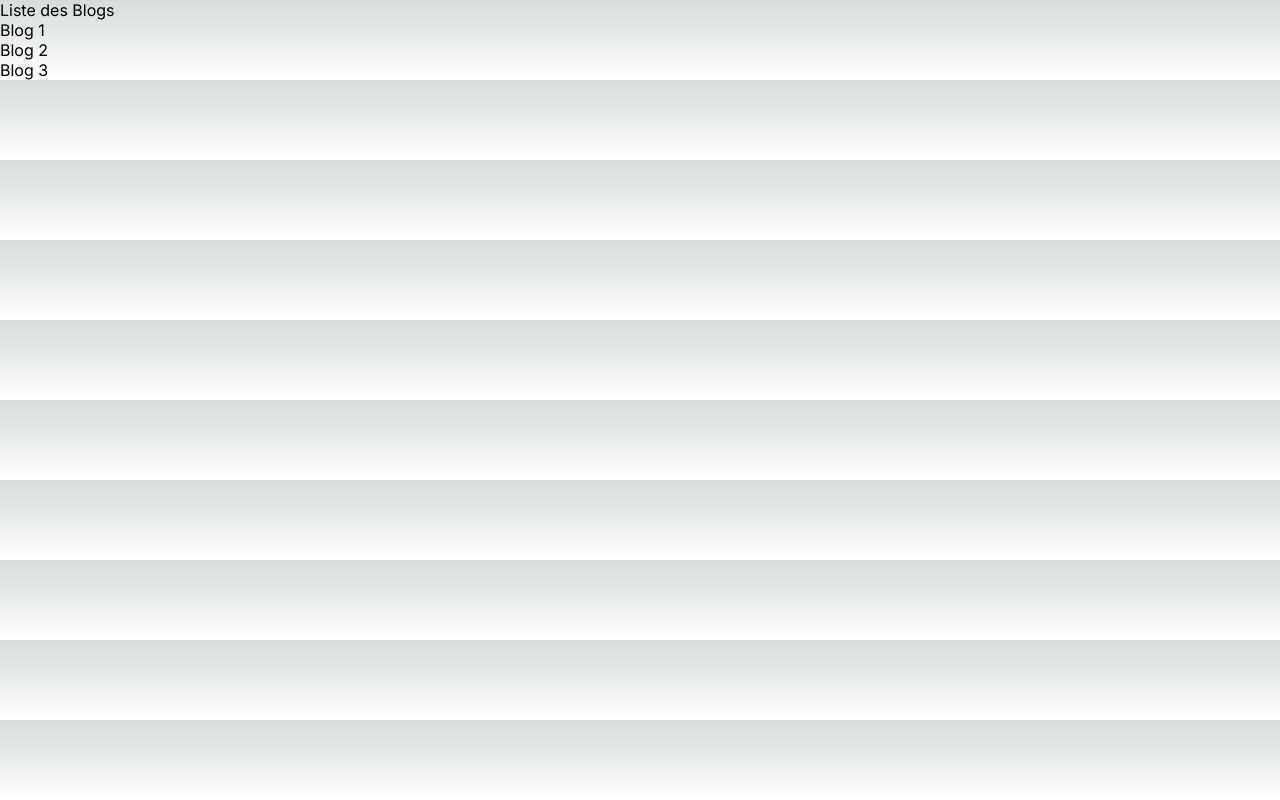
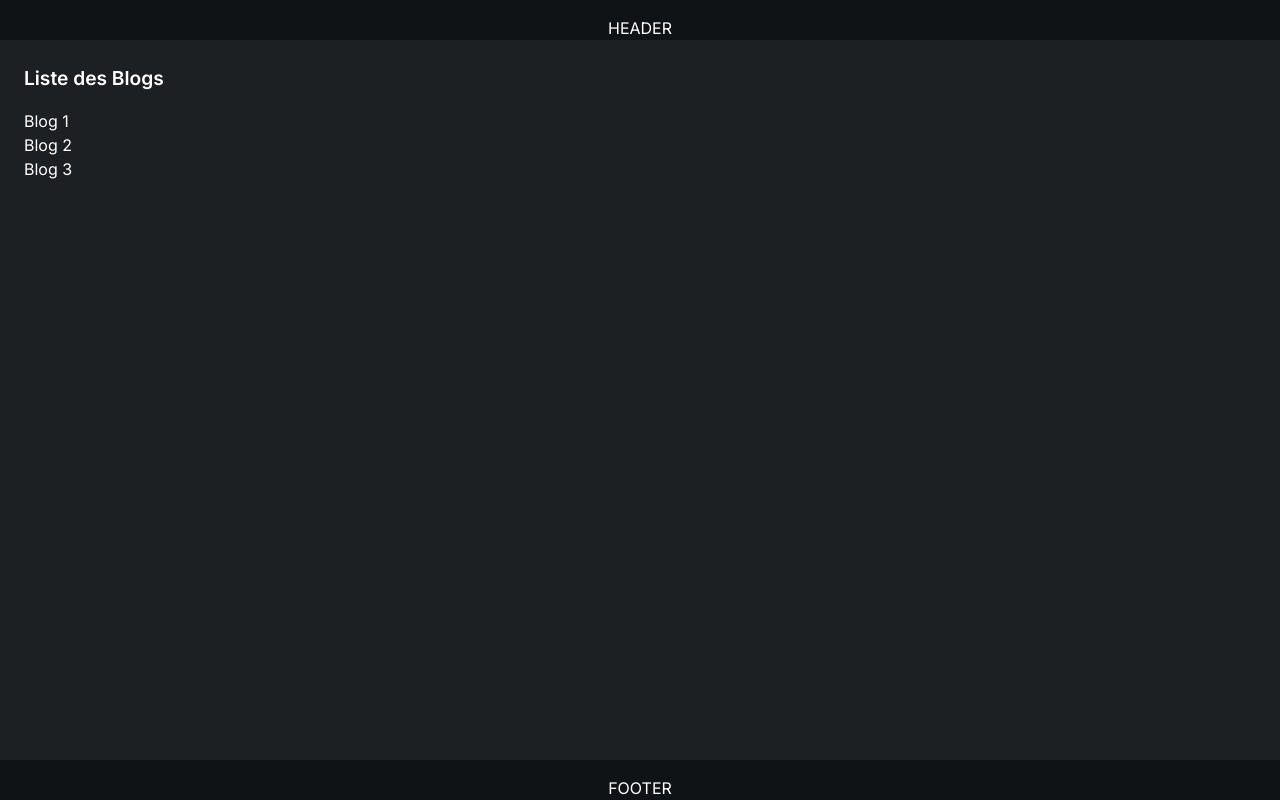
Before and after one commit to Lalaina0904/next-router, a Next.js app: page /blogs in a window 1280 px wide. Built offline with nearby package versions, Linux system fonts and the light colour scheme.

Commit message:
chore : update pkg & next app content

```diff
--- a/app/globals.css
+++ b/app/globals.css
@@ -1,3 +1,7 @@
+@tailwind base;
+@tailwind components;
+@tailwind utilities;
+
 :root {
     --max-width: 1100px;
     --border-radius: 12px;
@@ -46,7 +50,10 @@
         --background-start-rgb: 0, 0, 0;
         --background-end-rgb: 0, 0, 0;
 
-    --primary-glow: radial-gradient(rgba(1, 65, 255, 0.4), rgba(1, 65, 255, 0));
+        --primary-glow: radial-gradient(
+            rgba(1, 65, 255, 0.4),
+            rgba(1, 65, 255, 0)
+        );
         --secondary-glow: linear-gradient(
             to bottom right,
             rgba(1, 65, 255, 0),
@@ -86,13 +93,8 @@ body {
 }
 
 body {
-  color: rgb(var(--foreground-rgb));
-  background: linear-gradient(
-      to bottom,
-      transparent,
-      rgb(var(--background-end-rgb))
-    )
-    rgb(var(--background-start-rgb));
+    background: #1d2022;
+    color: #fff;
 }
 
 a {
@@ -105,3 +107,35 @@ a {
         color-scheme: dark;
     }
 }
+
+.header,
+.footer {
+    width: 100%;
+    color: #fff;
+    text-align: center;
+    padding: 1rem;
+    background: #0f1315;
+    height: 5vh;
+}
+
+.main__container {
+    /* display: flex; */
+    /* justify-content: center; */
+    align-items: center;
+    height: 90vh;
+}
+
+li {
+    list-style-type: none;
+}
+
+main > div {
+    padding-block: 1rem;
+    font-size: 1.2rem;
+}
+
+.page-subtitle {
+    font-size: 1.2rem;
+    font-weight: 600;
+    margin-bottom: 1rem;
+}
--- a/app/layout.tsx
+++ b/app/layout.tsx
@@ -1,5 +1,9 @@
 import type { Metadata } from "next";
 import { Inter } from "next/font/google";
+7;
+import Header from "@/components/header/header";
+import Footer from "@/components/footer/footer";
+
 import "./globals.css";
 
 const inter = Inter({ subsets: ["latin"] });
@@ -15,8 +19,12 @@ export default function RootLayout({
     children: React.ReactNode;
 }>) {
     return (
-    <html lang="en">
-      <body className={inter.className}>{children}</body>
+        <html lang='en'>
+            <body className={inter.className}>
+                <Header />
+                <div className='main__container p-6'>{children}</div>
+                <Footer />
+            </body>
         </html>
     );
 }
--- a/app/page.tsx
+++ b/app/page.tsx
@@ -1,94 +1,13 @@
-import Image from "next/image";
-import styles from "./page.module.css";
+import Link from "next/link";
 
 export default function Home() {
     return (
-    <main className={styles.main}>
-      <div className={styles.description}>
-        <p>
-          Get started by editing&nbsp;
-          <code className={styles.code}>app/page.tsx</code>
-        </p>
+        <main>
             <div>
-          <a
-            href="https://vercel.com?utm_source=create-next-app&utm_medium=appdir-template&utm_campaign=create-next-app"
-            target="_blank"
-            rel="noopener noreferrer"
-          >
-            By{" "}
-            <Image
-              src="/vercel.svg"
-              alt="Vercel Logo"
-              className={styles.vercelLogo}
-              width={100}
-              height={24}
-              priority
-            />
-          </a>
+                <Link href='/'>Home</Link>
             </div>
-      </div>
-
-      <div className={styles.center}>
-        <Image
-          className={styles.logo}
-          src="/next.svg"
-          alt="Next.js Logo"
-          width={180}
-          height={37}
-          priority
-        />
-      </div>
-
-      <div className={styles.grid}>
-        <a
-          href="https://nextjs.org/docs?utm_source=create-next-app&utm_medium=appdir-template&utm_campaign=create-next-app"
-          className={styles.card}
-          target="_blank"
-          rel="noopener noreferrer"
-        >
-          <h2>
-            Docs <span>-&gt;</span>
-          </h2>
-          <p>Find in-depth information about Next.js features and API.</p>
-        </a>
-
-        <a
-          href="https://nextjs.org/learn?utm_source=create-next-app&utm_medium=appdir-template&utm_campaign=create-next-app"
-          className={styles.card}
-          target="_blank"
-          rel="noopener noreferrer"
-        >
-          <h2>
-            Learn <span>-&gt;</span>
-          </h2>
-          <p>Learn about Next.js in an interactive course with&nbsp;quizzes!</p>
-        </a>
-
-        <a
-          href="https://vercel.com/templates?framework=next.js&utm_source=create-next-app&utm_medium=appdir-template&utm_campaign=create-next-app"
-          className={styles.card}
-          target="_blank"
-          rel="noopener noreferrer"
-        >
-          <h2>
-            Templates <span>-&gt;</span>
-          </h2>
-          <p>Explore starter templates for Next.js.</p>
-        </a>
-
-        <a
-          href="https://vercel.com/new?utm_source=create-next-app&utm_medium=appdir-template&utm_campaign=create-next-app"
-          className={styles.card}
-          target="_blank"
-          rel="noopener noreferrer"
-        >
-          <h2>
-            Deploy <span>-&gt;</span>
-          </h2>
-          <p>
-            Instantly deploy your Next.js site to a shareable URL with Vercel.
-          </p>
-        </a>
+            <div>
+                <Link href='/blogs'>Blog List</Link>
             </div>
         </main>
     );
```
Also changed, not shown: package.json (+7 -4 lines), 1 other file (tests, documents, lock files or other folders). Lines whose indentation alone changed are shown as unchanged.
